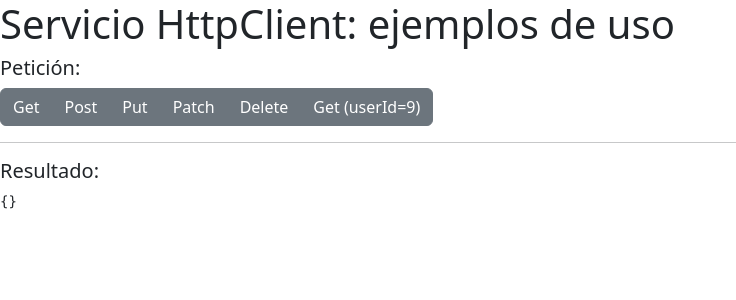
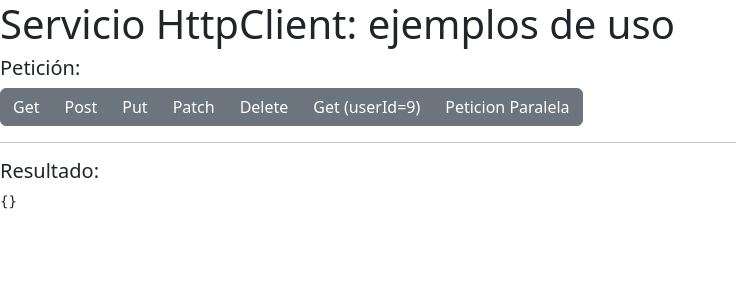
Before and after one commit to jhons1206/http-client-angular, an Angular app: page / in a window 1280 px wide. Shown: the top 300 px of the page, without its empty margins (0-736 px from the left). Built offline with nearby package versions, Linux system fonts and the light colour scheme; no server answers.

Commit message:
peticion http en paralelo

```diff
--- a/src/app/http-client-test/http-client-test.component.html
+++ b/src/app/http-client-test/http-client-test.component.html
@@ -12,6 +12,9 @@
   <button type="button" class="btn btn-secondary" (click)="get_param()">
     Get (userId=9)
   </button>
+  <button type="button" class="btn btn-secondary" (click)="peti_paral()">
+    Peticion Paralela
+  </button>
 </div>
 <hr />
 <h5>Resultado:</h5>
--- a/src/app/http-client-test/http-client-test.component.ts
+++ b/src/app/http-client-test/http-client-test.component.ts
@@ -4,8 +4,11 @@ import {
   HttpParams,
   HttpHeaders,
   HttpErrorResponse,
+  HttpRequest,
+  HttpEventType,
 } from '@angular/common/http';
 import { Post } from '../post';
+import { Observable, forkJoin } from 'rxjs';
 
 @Component({
   selector: 'app-http-client-test',
@@ -64,7 +67,7 @@ export class HttpClientTestComponent implements OnInit {
 
   put() {
     this.http
-      .put<Post>('https://jsonplaceholder.typicode.com/posts/1000', {
+      .put<Post>('https://jsonplaceholder.typicode.com/posts/1', {
         id: 1,
         title: 'Prevision Lunes',
         body: 'Lluvias',
@@ -103,4 +106,53 @@ export class HttpClientTestComponent implements OnInit {
         this.resultadoPeticion = data;
       });
   }
+
+  peti_paral() {
+    const observable = forkJoin(
+      this.http.get<Post>('https://jsonplaceholder.typicode.com/posts/4'),
+      this.http.get<Post>('https://jsonplaceholder.typicode.com/posts/5')
+    );
+
+    observable.subscribe((data) => {
+      this.resultadoPeticion = data;
+    });
+  }
+
+  // post_progresEvents() {
+  //   const request = new HttpRequest(
+  //     'POST',
+  //     'https://jsonplaceholder.typicode.com/posts',
+  //     {
+  //       title: 'Crítica de la película',
+  //       body: 'Me ha gustado mucho',
+  //       userId: 1,
+  //     },
+  //     { reportProgress: true }
+  //   );
+  //   this.http.request(request).subscribe((event) => {
+  //     if (event.type === HttpEventType.UploadProgress) {
+  //       if (event?.loaded && event?.total) {
+  //         const percentDone = Math.round((100 * event.loaded) / event.total);
+  //         console.log(`Fichero transferido en un ${percentDone}%`);
+  //       }
+  //     } else if (event.type === HttpEventType.Response) {
+  //       this.resultadoPeticion = event.body;
+  //     }
+  //   });
+  // }
+
+  // peti_secuencia() {
+  //   this.http.get<Post>('https://jsonplaceholder.typicode.com/posts/1')
+  //   .switchMap((data) => {
+  //       data.title = '(MODIFICADO) ' + data.title;
+  //       return;
+  //       this.http.put<Post>(
+  //         'https://jsonplaceholder.typicode.com/posts/1',
+  //         data
+  //       );
+  //     })
+  //     .subscribe((data) => {
+  //       this.resultadoPeticion = data;
+  //     });
+  // }
 }
```
